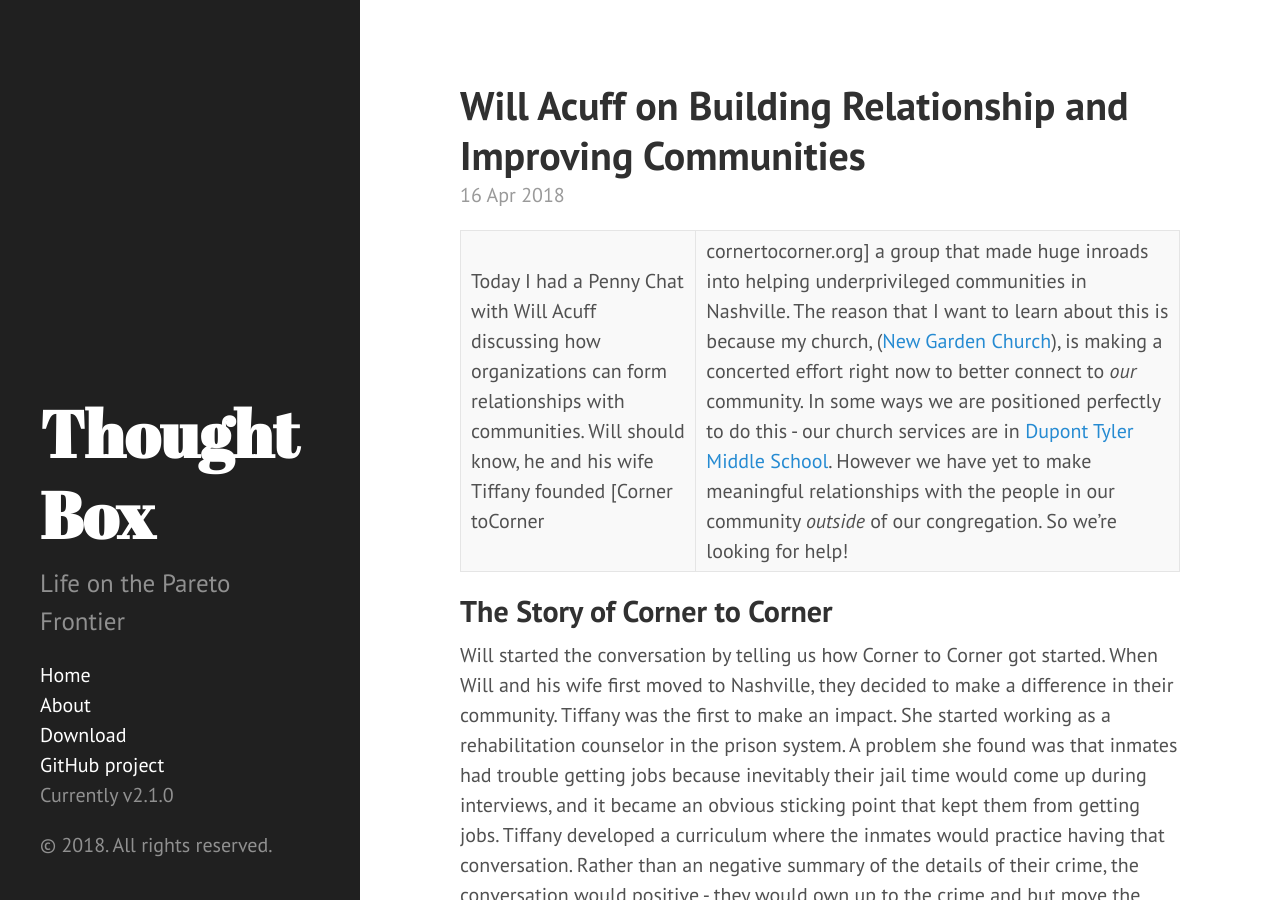
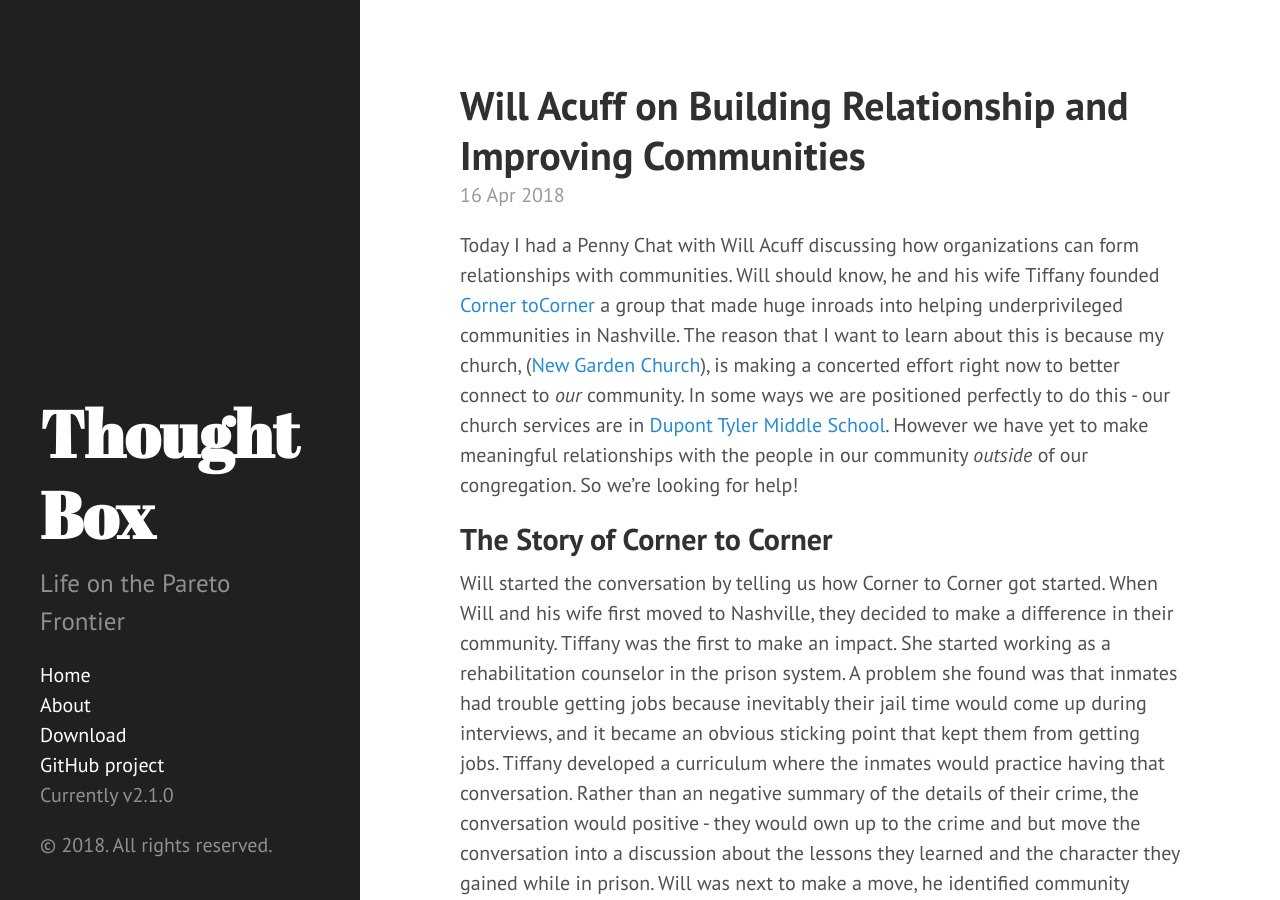
Before and after one commit to JnBrymn/JnBrymn.github.io, a Jekyll site: the page built from _posts/2018-04-16-will-acuff-penny-chat.md, in a window 1280 px wide and 900 px high. Built offline with Jekyll 4.4.1, drawn with Linux system fonts in a browser that asks for light colours; comment, search, counter and statistics services are not loaded.

Commit message:
link bug

```diff
--- a/_posts/2018-04-16-will-acuff-penny-chat.md
+++ b/_posts/2018-04-16-will-acuff-penny-chat.md
@@ -3,7 +3,7 @@
 title: Will Acuff on Building Relationship and Improving Communities
 ---
 
-Today I had a Penny Chat with Will Acuff discussing how organizations can form relationships with communities. Will should know, he and his wife Tiffany founded [Corner toCorner|cornertocorner.org] a group that made huge inroads into helping underprivileged communities in Nashville. The reason that I want to learn about this is because my church, ([New Garden Church](http://newgarden.church/)), is making a concerted effort right now to better connect to _our_ community. In some ways we are positioned perfectly to do this - our church services are in [Dupont Tyler Middle School](https://schools.mnps.org/dupont-tyler-middle-prep/#about). However we have yet to make meaningful relationships with the people in our community _outside_ of our congregation. So we're looking for help!
+Today I had a Penny Chat with Will Acuff discussing how organizations can form relationships with communities. Will should know, he and his wife Tiffany founded [Corner toCorner](cornertocorner.org) a group that made huge inroads into helping underprivileged communities in Nashville. The reason that I want to learn about this is because my church, ([New Garden Church](http://newgarden.church/)), is making a concerted effort right now to better connect to _our_ community. In some ways we are positioned perfectly to do this - our church services are in [Dupont Tyler Middle School](https://schools.mnps.org/dupont-tyler-middle-prep/#about). However we have yet to make meaningful relationships with the people in our community _outside_ of our congregation. So we're looking for help!
 
 ## The Story of Corner to Corner
 
```
